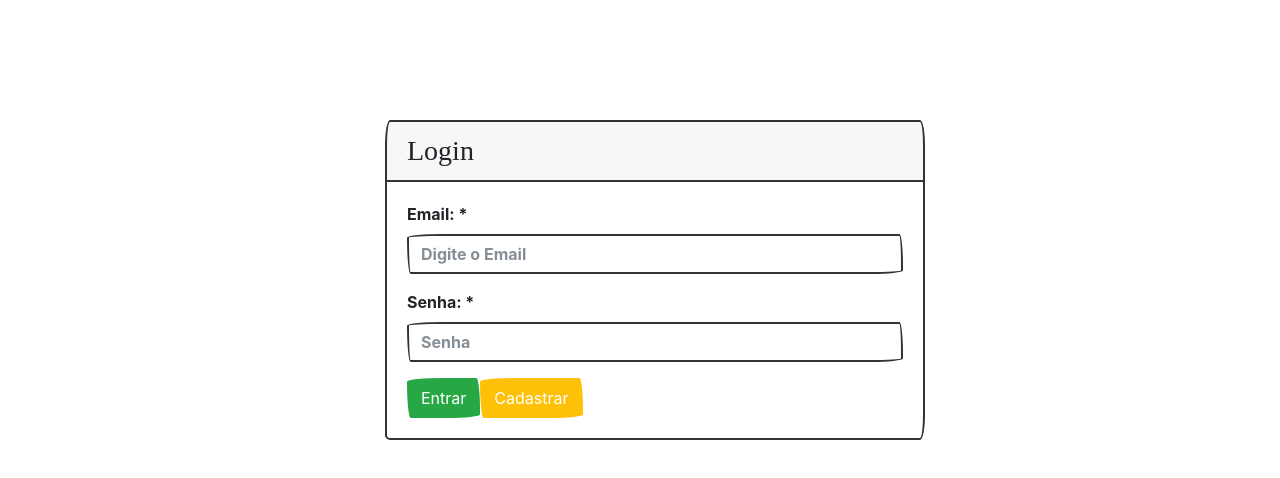
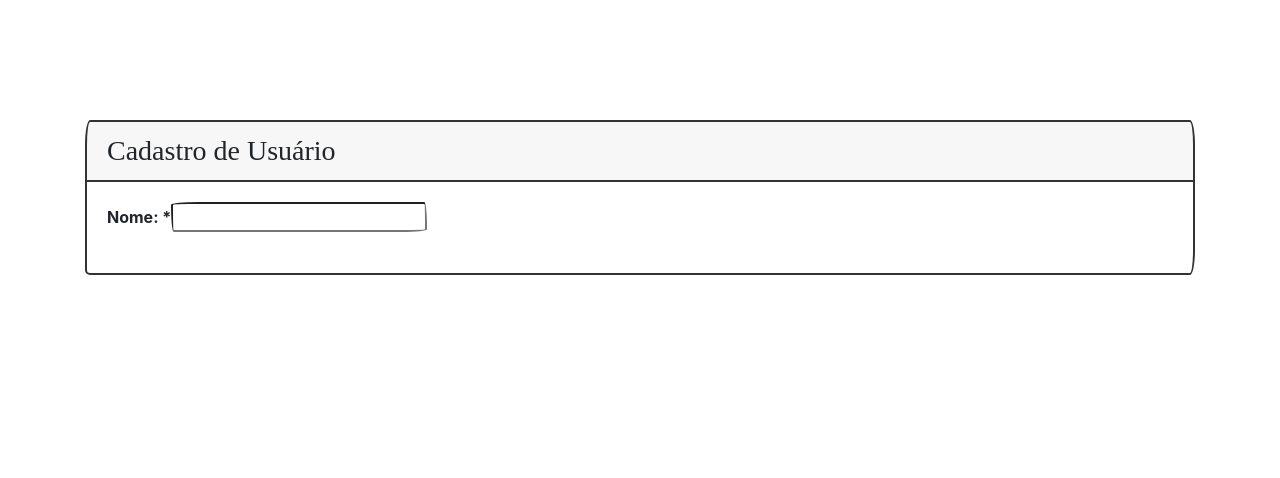
Before and after one commit to Leoalmeida95/financas-app, a React (Create React App) app in the folder yt-react/: page / in a window 1280 px wide. Shown: the top 478 px of the page. Built offline with nearby package versions, Linux system fonts and the light colour scheme; a web font is replaced by a local one.

Commit message:
[add] - cadastroUsuario

```diff
--- a/yt-react/src/App.js
+++ b/yt-react/src/App.js
@@ -1,18 +1,21 @@
 import React from 'react';
 
 import Login from './views/login';
+import CadastroUsuario from './views/cadastroUsuario';
 
 import 'bootswatch/dist/sketchy/bootstrap.css';
 import './custom.css'
 
-class App extends React.Component{
+class App extends React.Component {
 
-  render(){
-    return(
-    <div>
-      <Login/>
-     </div>
-   )
+  render() {
+    return (
+      <div className="container">
+        <div>
+          <CadastroUsuario />
+        </div>
+      </div>
+    )
   }
 }
 
--- /dev/null
+++ b/yt-react/src/views/cadastroUsuario.js
@@ -0,0 +1,33 @@
+import React from 'react'
+
+import Card from '../components/card'
+import FormGroup from '../components/form-group'
+
+class CadastroUsuario extends React.Component {
+
+    state={
+        nome: '',
+        email: '',
+        senha: '',
+        senhaRepeticao: ''
+    }
+
+    render() {
+        return (
+            <Card title="Cadastro de Usuário">
+                <div className="row">
+                    <div className="col-md-12">
+                        <div className="bs-component">
+                            <FormGroup label="Nome: *" htmlFor="inputNome">
+                                <input type="text" id="inputNome"
+                                name="nome" onChange={e=> this.setState({nome: e.target.value})}></input>
+                            </FormGroup>
+                        </div>
+                    </div>
+                </div>
+            </Card>
+        )
+    }
+}
+
+export default CadastroUsuario
```
